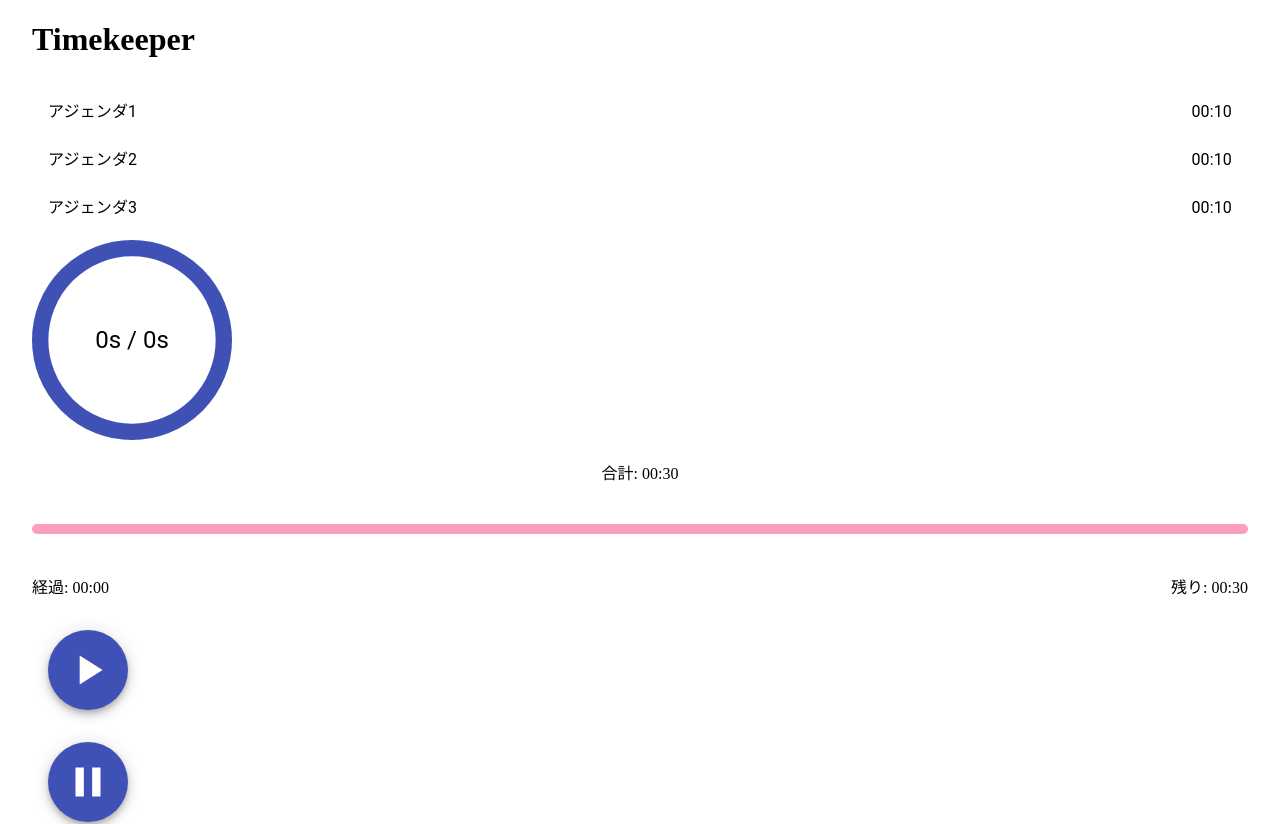
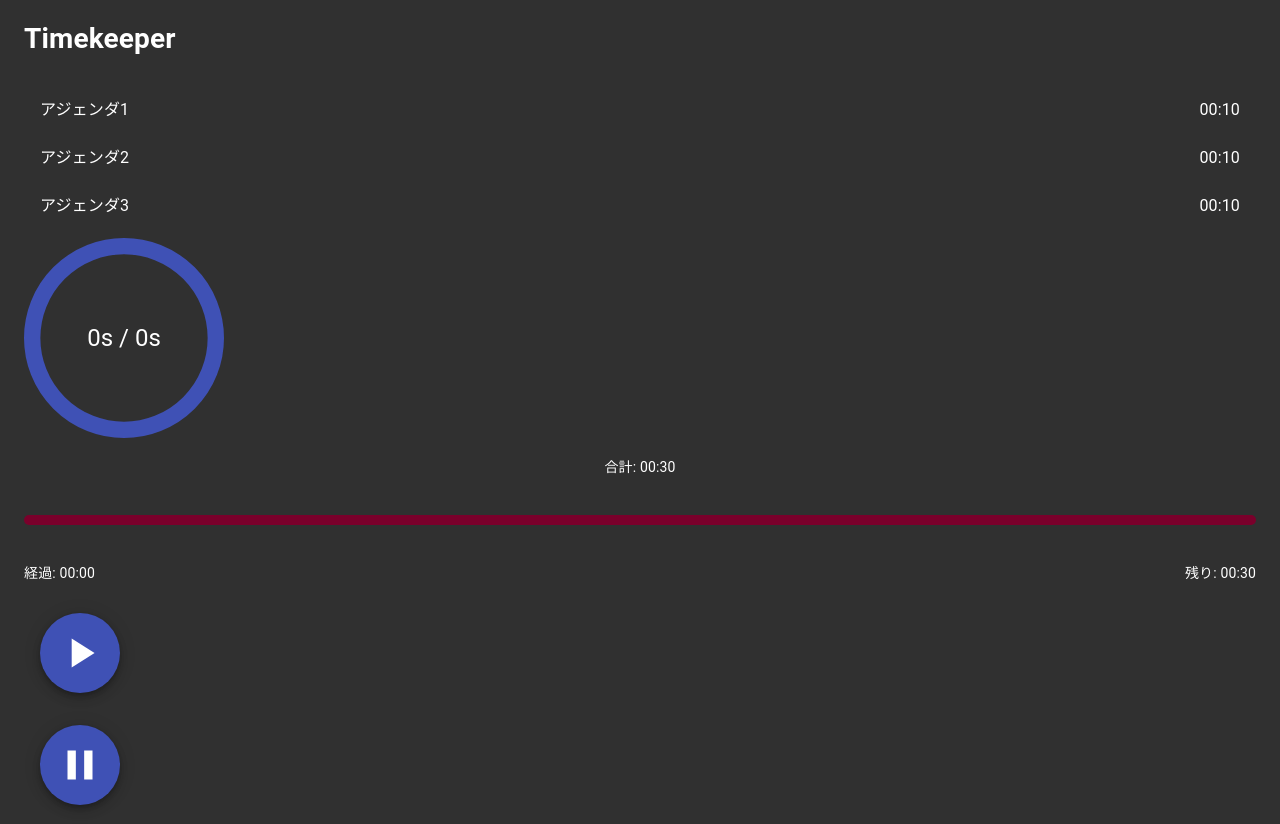
Before and after one commit to youichiro/timekeeper, a Next.js app: page / in a window 1280 px wide. Shown: the top 824 px of the page. Built offline with nearby package versions, Linux system fonts and the light colour scheme.

Commit message:
ダークモード

```diff
--- a/pages/_app.tsx
+++ b/pages/_app.tsx
@@ -1,7 +1,6 @@
+import type { AppProps } from 'next/app'
 import { Provider } from 'react-redux'
 import store from '../stores'
-
-import type { AppProps } from 'next/app'
 
 function MyApp({ Component, pageProps }: AppProps) {
   return (
--- a/pages/index.tsx
+++ b/pages/index.tsx
@@ -2,12 +2,14 @@ import React from 'react'
 import Head from 'next/head'
 import { Container } from '@material-ui/core'
 import { createMuiTheme, ThemeProvider } from "@material-ui/core/styles"
+import CssBaseline from "@material-ui/core/CssBaseline"
 
 import AgendaList from '../components/agenda/AgendaList'
 import Buttons from '../components/buttons/Buttons'
 import ProgressBar from '../components/graphics/ProgressBar'
 import ProgressCircle from '../components/graphics/ProgressCircle'
 import {useSelector} from '../stores'
+
 
 const IndexPage: React.FC = () => {
   const theme = useSelector(state => state.theme)
@@ -24,6 +26,7 @@ const IndexPage: React.FC = () => {
         <title>Timekeeper</title>
       </Head>
       <ThemeProvider theme={muiTheme}>
+        <CssBaseline />
         <Container fixed>
           <h1>Timekeeper</h1>
           <AgendaList />
--- a/stores/theme.tsx
+++ b/stores/theme.tsx
@@ -1,7 +1,7 @@
 import { createSlice } from '@reduxjs/toolkit'
 import {Theme} from '../interfaces'
 
-const initialState: Theme = 'light'
+const initialState: Theme = 'dark'
 
 const themeSlice = createSlice({
   name: 'theme',
```
Also changed, not shown: 1 other file (tests, documents, lock files or other folders).
